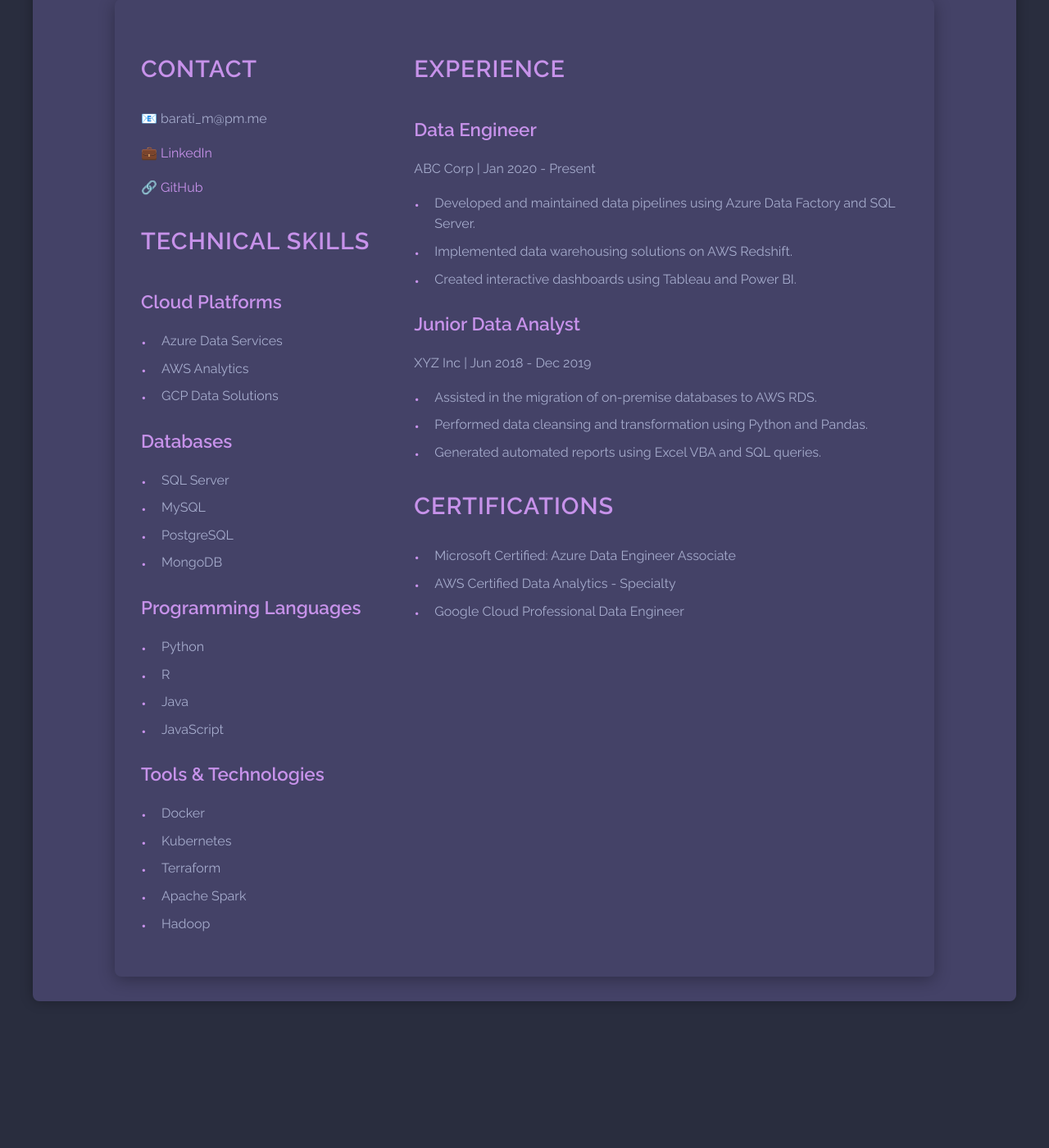
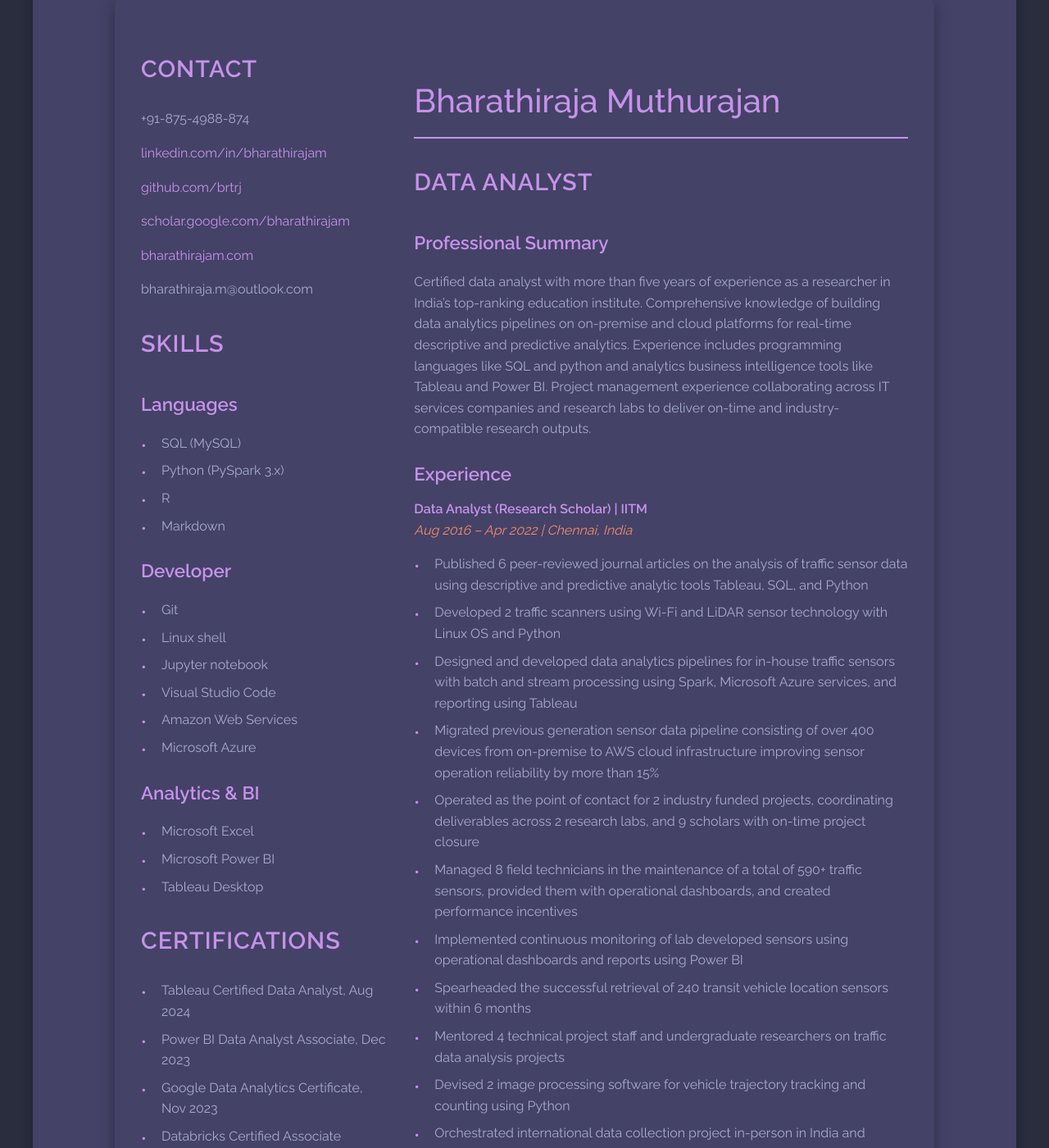
Before and after one commit to brt-rj/barati-dev.github.io, a Jekyll site: the page built from resume.md, in a window 1280 px wide and 1400 px high, scrolled down 258 px. Shown: the whole window at 82% size. Built offline with Jekyll 4.4.1, drawn with Linux system fonts in a browser that asks for light colours; before the commit the page ends 1519 px from its top, so only the background shows below that; some of the changed text lies outside the part shown.

Commit message:
Update resume page

```diff
--- a/resume.md
+++ b/resume.md
@@ -12,67 +12,100 @@ permalink: /resume/
   <div class="main-content">
     <div class="left-column">
       <h2>Contact</h2>
-      <p>📧 barati_m@pm.me</p>
-      <p>💼 <a href="https://linkedin.com/in/bharathiraja9">LinkedIn</a></p>
-      <p>🔗 <a href="https://github.com/barati-dev">GitHub</a></p>
+      <p>+91-875-4988-874</p>
+      <p><a href="https://linkedin.com/in/bharathirajam">linkedin.com/in/bharathirajam</a></p>
+      <p><a href="https://github.com/brtrj">github.com/brtrj</a></p>
+      <p><a href="https://scholar.google.com/bharathirajam">scholar.google.com/bharathirajam</a></p>
+      <p><a href="https://bharathirajam.com">bharathirajam.com</a></p>
+      <p>bharathiraja.m@outlook.com</p>
 
-      <h2>Technical Skills</h2>
-      <h3>Cloud Platforms</h3>
+      <h2>Skills</h2>
+      <h3>Languages</h3>
       <ul>
-        <li>Azure Data Services</li>
-        <li>AWS Analytics</li>
-        <li>GCP Data Solutions</li>
+        <li>SQL (MySQL)</li>
+        <li>Python (PySpark 3.x)</li>
+        <li>R</li>
+        <li>Markdown</li>
       </ul>
-      <h3>Databases</h3>
+      <h3>Developer</h3>
       <ul>
-        <li>SQL Server</li>
-        <li>MySQL</li>
-        <li>PostgreSQL</li>
-        <li>MongoDB</li>
+        <li>Git</li>
+        <li>Linux shell</li>
+        <li>Jupyter notebook</li>
+        <li>Visual Studio Code</li>
+        <li>Amazon Web Services</li>
+        <li>Microsoft Azure</li>
       </ul>
-      <h3>Programming Languages</h3>
+      <h3>Analytics & BI</h3>
       <ul>
-        <li>Python</li>
-        <li>R</li>
-        <li>Java</li>
-        <li>JavaScript</li>
+        <li>Microsoft Excel</li>
+        <li>Microsoft Power BI</li>
+        <li>Tableau Desktop</li>
       </ul>
-      <h3>Tools & Technologies</h3>
-      <ul>
-        <li>Docker</li>
-        <li>Kubernetes</li>
-        <li>Terraform</li>
-        <li>Apache Spark</li>
-        <li>Hadoop</li>
-      </ul>
-    </div>
-
-    <div class="experience-certifications">
-      <h2>Experience</h2>
-      <div class="job">
-        <h3>Data Engineer</h3>
-        <p>ABC Corp | Jan 2020 - Present</p>
-        <ul>
-          <li>Developed and maintained data pipelines using Azure Data Factory and SQL Server.</li>
-          <li>Implemented data warehousing solutions on AWS Redshift.</li>
-          <li>Created interactive dashboards using Tableau and Power BI.</li>
-        </ul>
-      </div>
-      <div class="job">
-        <h3>Junior Data Analyst</h3>
-        <p>XYZ Inc | Jun 2018 - Dec 2019</p>
-        <ul>
-          <li>Assisted in the migration of on-premise databases to AWS RDS.</li>
-          <li>Performed data cleansing and transformation using Python and Pandas.</li>
-          <li>Generated automated reports using Excel VBA and SQL queries.</li>
-        </ul>
-      </div>
 
       <h2>Certifications</h2>
       <ul>
-        <li>Microsoft Certified: Azure Data Engineer Associate</li>
-        <li>AWS Certified Data Analytics - Specialty</li>
-        <li>Google Cloud Professional Data Engineer</li>
+        <li>Tableau Certified Data Analyst, Aug 2024</li>
+        <li>Power BI Data Analyst Associate, Dec 2023</li>
+        <li>Google Data Analytics Certificate, Nov 2023</li>
+        <li>Databricks Certified Associate Developer for Apache Spark 3.0, Sep 2024</li>
+        <li>AWS Certified Developer - Associate, Dec 2025</li>
+      </ul>
+    </div>
+    <div class="experience-certifications">
+      <h1>Bharathiraja Muthurajan</h1>
+      <h2>Data Analyst</h2>
+
+      <h3>Professional Summary</h3>
+      <p>
+        Certified data analyst with more than five years of experience as a researcher in India’s top-ranking education institute. Comprehensive knowledge of building data analytics pipelines on on-premise and cloud platforms for real-time descriptive and predictive analytics. Experience includes programming languages like SQL and python and analytics business intelligence tools like Tableau and Power BI. Project management experience collaborating across IT services companies and research labs to deliver on-time and industry-compatible research outputs.
+      </p>
+
+      <h3>Experience</h3>
+      <strong>Data Analyst (Research Scholar) | IITM</strong><br>
+      <em>Aug 2016 – Apr 2022 | Chennai, India</em>
+      <ul>
+        <li>Published 6 peer-reviewed journal articles on the analysis of traffic sensor data using descriptive and predictive analytic tools Tableau, SQL, and Python</li>
+        <li>Developed 2 traffic scanners using Wi-Fi and LiDAR sensor technology with Linux OS and Python</li>
+        <li>Designed and developed data analytics pipelines for in-house traffic sensors with batch and stream processing using Spark, Microsoft Azure services, and reporting using Tableau</li>
+        <li>Migrated previous generation sensor data pipeline consisting of over 400 devices from on-premise to AWS cloud infrastructure improving sensor operation reliability by more than 15%</li>
+        <li>Operated as the point of contact for 2 industry funded projects, coordinating deliverables across 2 research labs, and 9 scholars with on-time project closure</li>
+        <li>Managed 8 field technicians in the maintenance of a total of 590+ traffic sensors, provided them with operational dashboards, and created performance incentives</li>
+        <li>Implemented continuous monitoring of lab developed sensors using operational dashboards and reports using Power BI</li>
+        <li>Spearheaded the successful retrieval of 240 transit vehicle location sensors within 6 months</li>
+        <li>Mentored 4 technical project staff and undergraduate researchers on traffic data analysis projects</li>
+        <li>Devised 2 image processing software for vehicle trajectory tracking and counting using Python</li>
+        <li>Orchestrated international data collection project in-person in India and United States</li>
+        <li>Collected 30 days of naturalistic pedestrian behavior data in collaboration with Austrian road safety board</li>
+      </ul>
+
+      <h3>Education</h3>
+      <strong>IIT Madras | Graduate Studies</strong><br>
+      <em>Apr 2022 | Chennai, India</em>
+      <ul>
+        <li>Research in traffic state estimation and sensor development</li>
+        <li>Data Science</li>
+        <li>Image processing</li>
+        <li>Real-time traffic data</li>
+      </ul>
+      <strong>FH Technikum Wien | Master of Science</strong><br>
+      <em>Jul 2016 | Vienna, Austria</em>
+      <ul>
+        <li>Intelligent Transportation Systems</li>
+        <li>Data Analysis</li>
+        <li>Sensor development</li>
+      </ul>
+      <strong>University of St Andrews | PG Diploma</strong><br>
+      <em>Nov 2013 | St Andrews, Scotland</em>
+      <ul>
+        <li>Networks and Distributed Systems</li>
+        <li>Cloud computing</li>
+        <li>Programming</li>
+      </ul>
+      <strong>VCET | Bachelors in Engineering</strong><br>
+      <em>Jun 2012 | Madurai, India</em>
+      <ul>
+        <li>Electronics and Communication</li>
       </ul>
     </div>
   </div>
```
